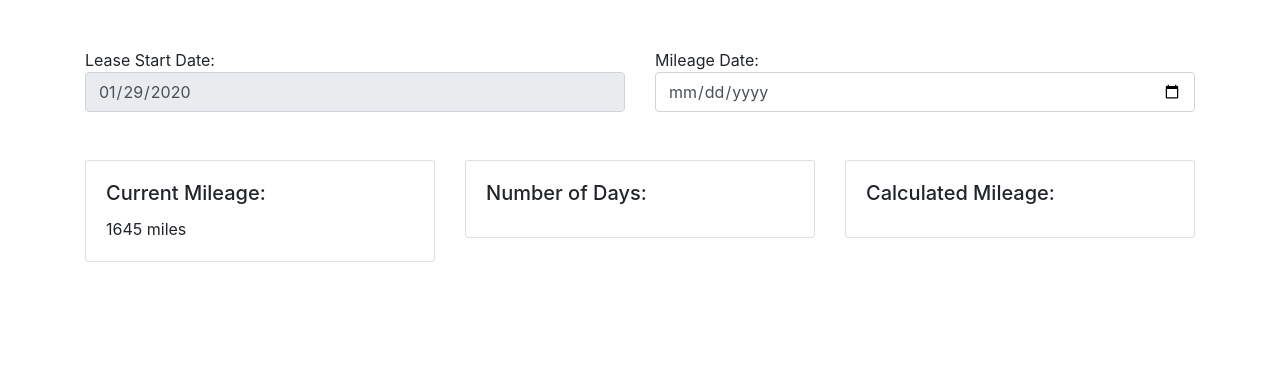
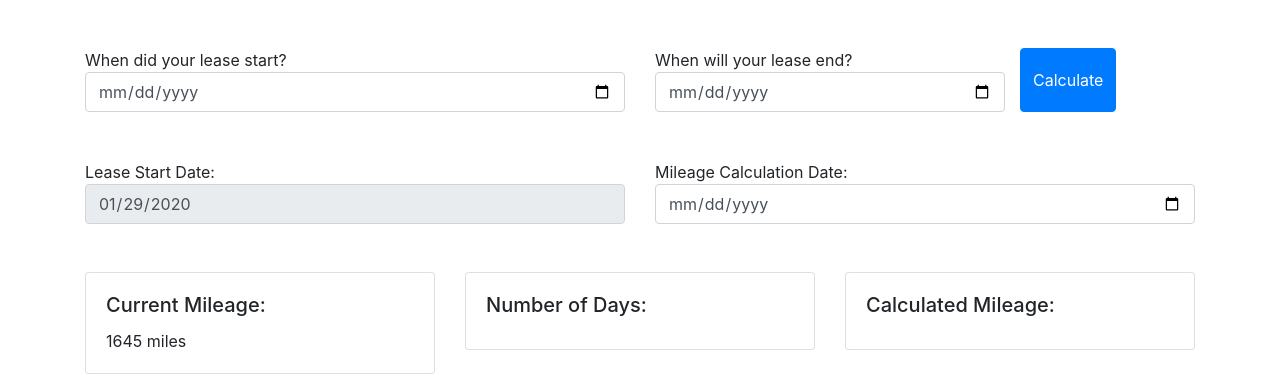
Before and after one commit to sam11385/lease-calculator, a plain HTML site: page index.html in a window 1280 px wide. Drawn offline with nearby package versions, Linux system fonts and the light colour scheme.

Commit message:
work in progress for allowing any user to select stqrt and end dats to calculate their mileage for a given day

```diff
--- a/index.html
+++ b/index.html
@@ -5,11 +5,30 @@
     <meta charset="UTF-8">
     <meta name="viewport" content="width=device-width, initial-scale=1, shrink-to-fit=no">
     <link rel="stylesheet" href="https://maxcdn.bootstrapcdn.com/bootstrap/4.0.0/css/bootstrap.min.css" integrity="sha384-Gn5384xqQ1aoWXA+058RXPxPg6fy4IWvTNh0E263XmFcJlSAwiGgFAW/dAiS6JXm" crossorigin="anonymous">
-    <title>Lease Mileage Calulator</title>
+    <title>Lease Mileage Calculator</title>
 </head>
 
 <body>
     <div class="container">
+
+        <div class="row mt-5">
+            <div class="col-sm-6">
+                When did your lease start?
+                <input class="form-control" type="date" id="whenStartDate" />
+            </div>
+
+            <div class="col-sm-4">
+                When will your lease end?
+                <input class="form-control" type="date" id="whenEndDate" />
+            </div>
+
+            <button type="button" class="btn btn-primary" data-toggle="tooltip" data-placement="top" title="Get the total number of days in your lease">Calculate</button>
+        </div>
+
+
+
+
+        <div class="show">
             <div class="row mb-5 mt-5">
                 <div class="input-group">
                     <div class="col-sm-6">
@@ -17,7 +36,7 @@
                         <input class="form-control" type="date" value="2020-01-29" id="startDate" readOnly />
                     </div>
                     <div class="col-sm-6">
-                    Mileage Date:
+                        Mileage Calculation Date:
                         <input class="form-control" type="date" min="2020-01-29" id="mileageDate" onchange="calculateMiles()" />
                     </div>
                 </div>
@@ -52,8 +71,20 @@
                 </div>
             </div>
         </div>
+    </div>
+
+
+
+    <script src="https://code.jquery.com/jquery-3.2.1.slim.min.js" integrity="sha384-KJ3o2DKtIkvYIK3UENzmM7KCkRr/rE9/Qpg6aAZGJwFDMVNA/GpGFF93hXpG5KkN" crossorigin="anonymous"></script>
+    <script src="https://cdnjs.cloudflare.com/ajax/libs/popper.js/1.12.9/umd/popper.min.js" integrity="sha384-ApNbgh9B+Y1QKtv3Rn7W3mgPxhU9K/ScQsAP7hUibX39j7fakFPskvXusvfa0b4Q" crossorigin="anonymous"></script>
+    <script src="https://maxcdn.bootstrapcdn.com/bootstrap/4.0.0/js/bootstrap.min.js" integrity="sha384-JZR6Spejh4U02d8jOt6vLEHfe/JQGiRRSQQxSfFWpi1MquVdAyjUar5+76PVCmYl" crossorigin="anonymous"></script>
+    <script src="https://cdnjs.cloudflare.com/ajax/libs/moment.js/2.24.0/moment.min.js" crossorigin="anonymous"></script>
 
     <script>
+        // Iniatialize tooltip with jquery (yuck)
+        $(function() {
+            $('[data-toggle="tooltip"]').tooltip()
+        })
         const leaseMileageAllowed = 30000;
         const daysInLease = 1099;
         const startingMileage = 136;
@@ -78,11 +109,15 @@
 
 
         document.getElementById("currentMiles").innerHTML = currentMiles + " miles";
+
+
+        //Get days between dates
+        var start = moment("2018-03-10", "YYYY-MM-DD");
+        var end = moment("2018-03-15", "YYYY-MM-DD");
+        var duration = moment.duration(start.diff(end))
+        console.log(duration.asDays().toFixed());
+        // returns duration object with the duration between x and y
     </script>
-
-    <script src="https://code.jquery.com/jquery-3.2.1.slim.min.js" integrity="sha384-KJ3o2DKtIkvYIK3UENzmM7KCkRr/rE9/Qpg6aAZGJwFDMVNA/GpGFF93hXpG5KkN" crossorigin="anonymous"></script>
-    <script src="https://cdnjs.cloudflare.com/ajax/libs/popper.js/1.12.9/umd/popper.min.js" integrity="sha384-ApNbgh9B+Y1QKtv3Rn7W3mgPxhU9K/ScQsAP7hUibX39j7fakFPskvXusvfa0b4Q" crossorigin="anonymous"></script>
-    <script src="https://maxcdn.bootstrapcdn.com/bootstrap/4.0.0/js/bootstrap.min.js" integrity="sha384-JZR6Spejh4U02d8jOt6vLEHfe/JQGiRRSQQxSfFWpi1MquVdAyjUar5+76PVCmYl" crossorigin="anonymous"></script>
 </body>
 
 </html>
```
Lines whose indentation alone changed are shown as unchanged.
